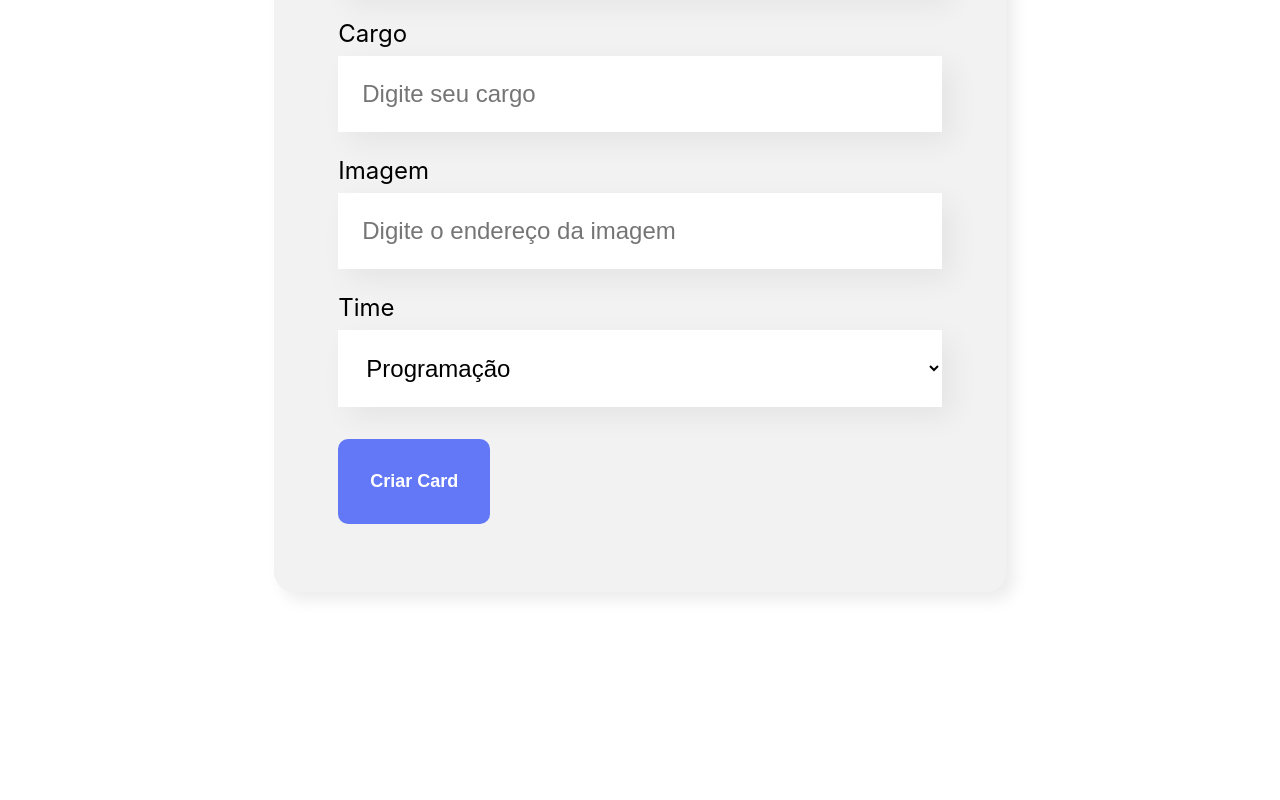
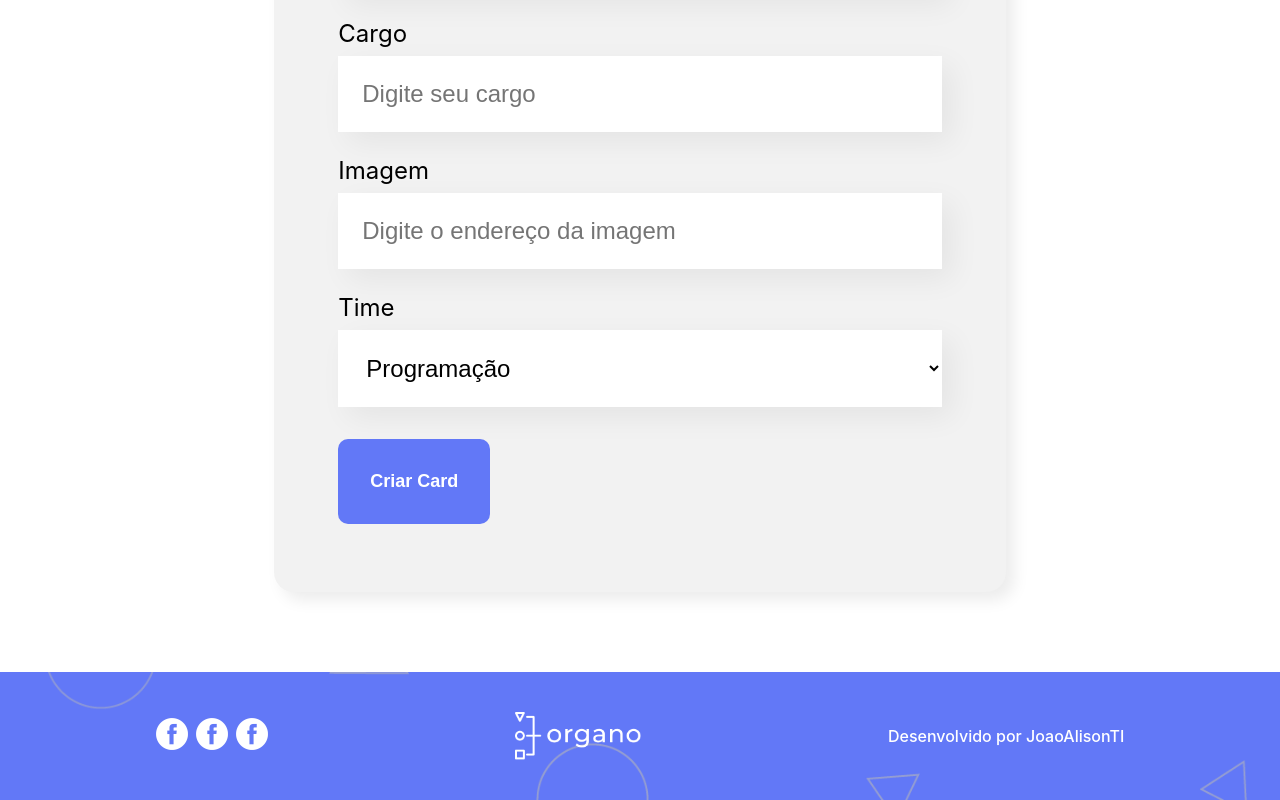
Before and after one commit to JoaoAlisonTI/organo, a React (Create React App) app: page / in a window 1280 px wide. Shown: the part 785-1585 px from the top of the page. Before the commit the page ends 1457 px from the top, so only its background shows below. Built offline with nearby package versions, Linux system fonts and the light colour scheme.

Commit message:
feat: adding Footer component

```diff
--- a/src/App.js
+++ b/src/App.js
@@ -2,6 +2,7 @@ import { useState } from 'react';
 import { Banner } from './components/Banner';
 import { Form } from './components/Form';
 import { Team } from './components/Team';
+import { Footer } from './components/Footer';
 
 function App() {
 
@@ -66,6 +67,7 @@ function App() {
         colaboradores={colaboradores.filter(colaborador => colaborador.time === time.nome)}
       />
       )}
+      <Footer />
     </div>
   );
 }
--- /dev/null
+++ b/src/components/Footer/Footer.css
@@ -0,0 +1,25 @@
+.footer {
+  width: 100%;
+  background-color: #6278f7;
+  background-image: url('../../../public/imagens/fundo.png');
+  background-repeat: no-repeat;
+  background-size: cover;
+  background-position: center;
+  padding: 40px;
+  display: flex;
+  align-items: center;
+  justify-content: space-around;
+  flex-wrap: wrap;
+  gap: 16px;
+  color: #fff;
+  font-weight: 500;
+}
+.footer .div-contato {
+  display: flex;
+  justify-content: center;
+  align-items: center;
+  gap: 8px;
+}
+.footer > img {
+  height: 48px;
+}
--- /dev/null
+++ b/src/components/Footer/index.js
@@ -0,0 +1,21 @@
+import './Footer.css'
+
+export const Footer = () => {
+  return (
+    <footer className='footer'>
+      <div className='div-contato'>
+        <a href=''>
+          <img src='/imagens/fb.png' alt='' />
+        </a>
+        <a href=''>
+          <img src='/imagens/fb.png' alt='' />
+        </a>
+        <a href=''>
+          <img src='/imagens/fb.png' alt='' />
+        </a>
+      </div>
+      <img src='/imagens/logo.png' alt='Logo do Organo' />
+      <p>Desenvolvido por JoaoAlisonTI</p>
+    </footer>
+  )
+}
```
